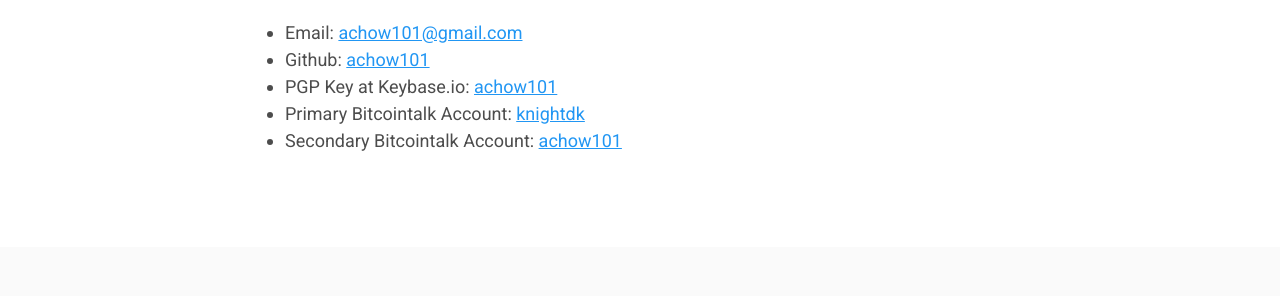
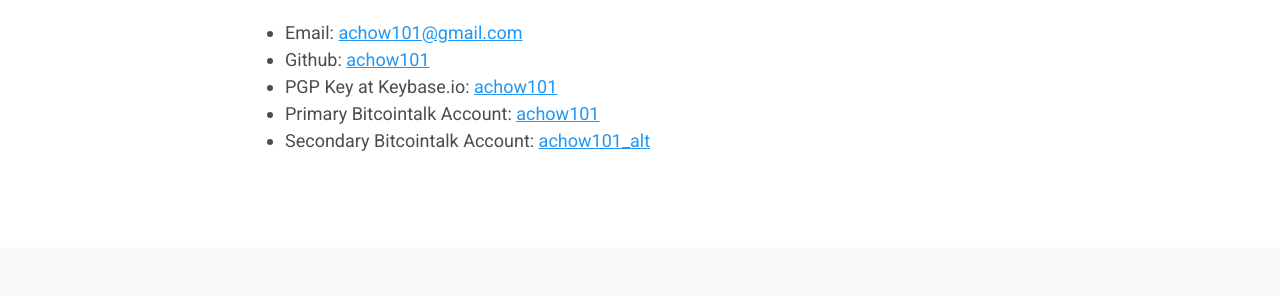
Before and after one commit to achow101/achow101.github.io, a Jekyll site: the page built from _pages/contact.md, in a window 1280 px wide and 924 px high. Shown: the part 377-673 px from the top of the window. Built offline with Jekyll 4.4.1, drawn with Linux system fonts in a browser that asks for light colours.

```diff
--- a/_pages/contact.md
+++ b/_pages/contact.md
@@ -8,5 +8,5 @@ I am active around the internet and can be contacted through the following metho
 - Email: [achow101@gmail.com](mailto:achow101@gmail.com)
 - Github: [achow101](https://github.com/achow101)
 - PGP Key at Keybase.io: [achow101](https://keybase.io/achow101)
-- Primary Bitcointalk Account: [knightdk](https://bitcointalk.org/index.php?action=profile;u=290195)
-- Secondary Bitcointalk Account: [achow101](https://bitcointalk.org/index.php?action=profile;u=466100)
+- Primary Bitcointalk Account: [achow101](https://bitcointalk.org/index.php?action=profile;u=290195)
+- Secondary Bitcointalk Account: [achow101_alt](https://bitcointalk.org/index.php?action=profile;u=466100)
```
Also changed, not shown: _posts/2016-9-6-bctalk-name-change.md (added, +8 -0 lines).
